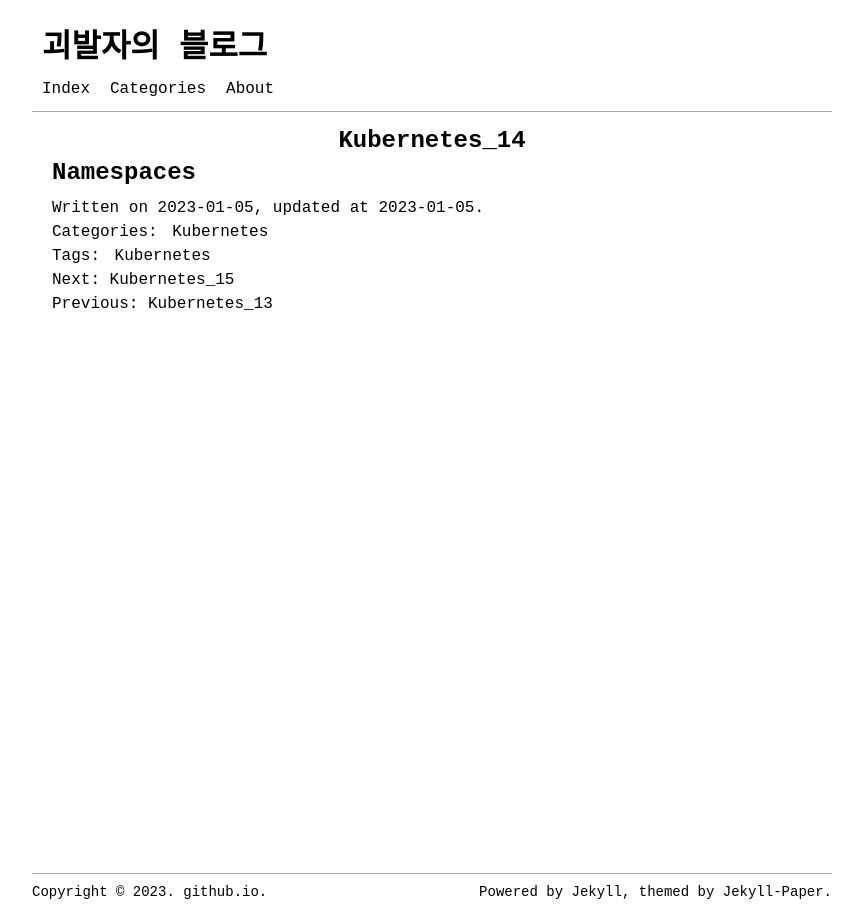
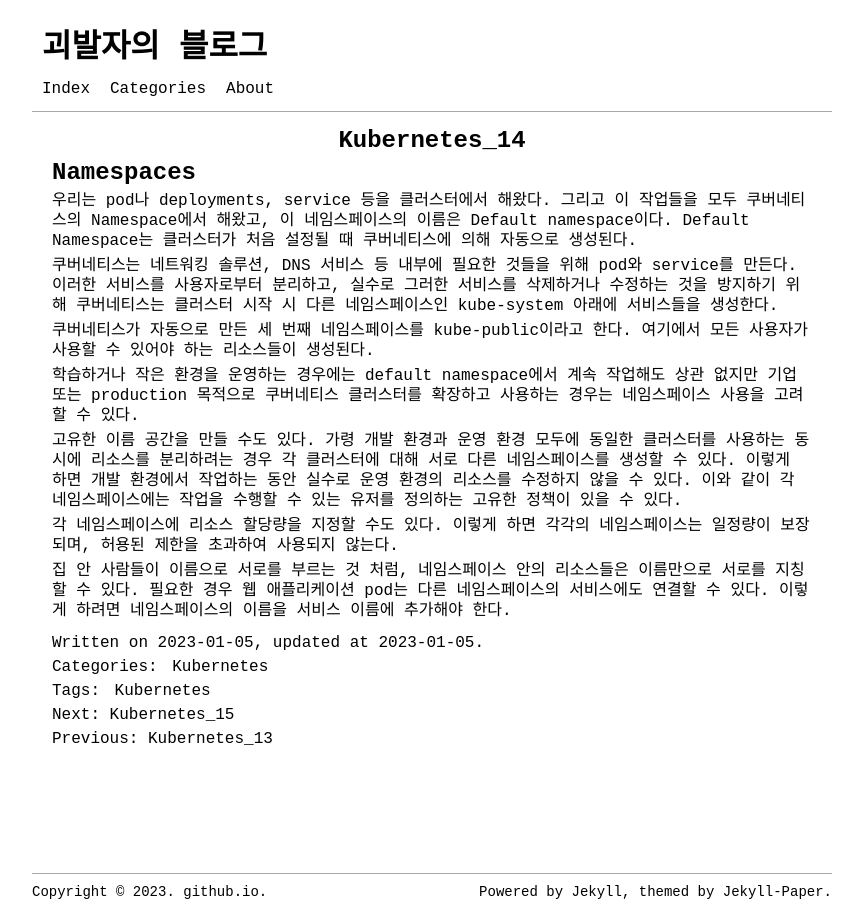
Before and after one commit to oleveloper/oleveloper.github.io, a Jekyll site: the page built from _posts/2023-01-05-kubernetes_14.markdown, in a window 1280 px wide. Shown: the whole page, without its empty margins (208-1071 px from the left). Built offline with Jekyll 4.4.1, drawn with Linux system fonts in a browser that asks for light colours.

Commit message:
Update 2023-01-05-kubernetes_14.markdown

```diff
--- a/_posts/2023-01-05-kubernetes_14.markdown
+++ b/_posts/2023-01-05-kubernetes_14.markdown
@@ -8,3 +8,30 @@ tags: [Kubernetes]
 ---
 
 # Namespaces
+
+우리는 pod나 deployments, service 등을 클러스터에서 해왔다.
+그리고 이 작업들을 모두 쿠버네티스의 Namespace에서 해왔고, 이 네임스페이스의 이름은 Default namespace이다.
+Default Namespace는 클러스터가 처음 설정될 때 쿠버네티스에 의해 자동으로 생성된다.
+
+쿠버네티스는 네트워킹 솔루션, DNS 서비스 등 내부에 필요한 것들을 위해 pod와 service를 만든다.
+이러한 서비스를 사용자로부터 분리하고, 실수로 그러한 서비스를 삭제하거나 수정하는 것을 방지하기 위해
+쿠버네티스는 클러스터 시작 시 다른 네임스페이스인 kube-system 아래에 서비스들을 생성한다.
+
+쿠버네티스가 자동으로 만든 세 번째 네임스페이스를 kube-public이라고 한다.
+여기에서 모든 사용자가 사용할 수 있어야 하는 리소스들이 생성된다.
+
+학습하거나 작은 환경을 운영하는 경우에는 default namespace에서 계속 작업해도 상관 없지만
+기업 또는 production 목적으로 쿠버네티스 클러스터를 확장하고 사용하는 경우는 네임스페이스 사용을 고려할 수 있다.
+
+고유한 이름 공간을 만들 수도 있다.
+가령 개발 환경과 운영 환경 모두에 동일한 클러스터를 사용하는 동시에 리소스를 분리하려는 경우
+각 클러스터에 대해 서로 다른 네임스페이스를 생성할 수 있다.
+이렇게 하면 개발 환경에서 작업하는 동안 실수로 운영 환경의 리소스를 수정하지 않을 수 있다.
+이와 같이 각 네임스페이스에는 작업을 수행할 수 있는 유저를 정의하는 고유한 정책이 있을 수 있다.
+
+각 네임스페이스에 리소스 할당량을 지정할 수도 있다.
+이렇게 하면 각각의 네임스페이스는 일정량이 보장되며, 허용된 제한을 초과하여 사용되지 않는다.
+
+집 안 사람들이 이름으로 서로를 부르는 것 처럼, 네임스페이스 안의 리소스들은 이름만으로 서로를 지칭할 수 있다.
+필요한 경우 웹 애플리케이션 pod는 다른 네임스페이스의 서비스에도 연결할 수 있다.
+이렇게 하려면 네임스페이스의 이름을 서비스 이름에 추가해야 한다.
```
